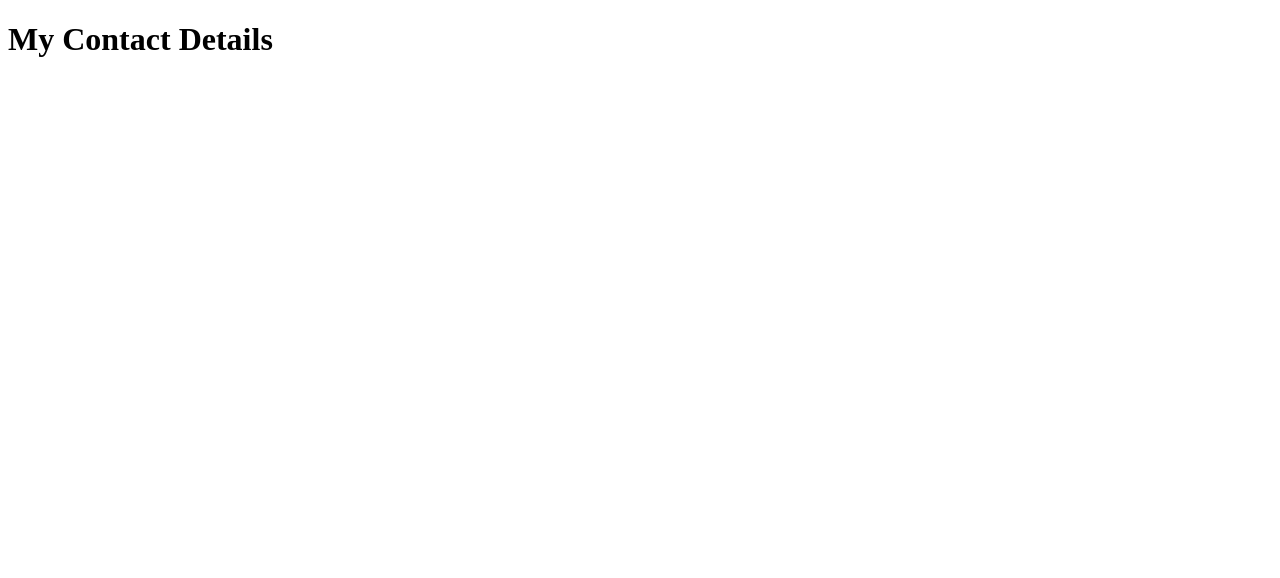
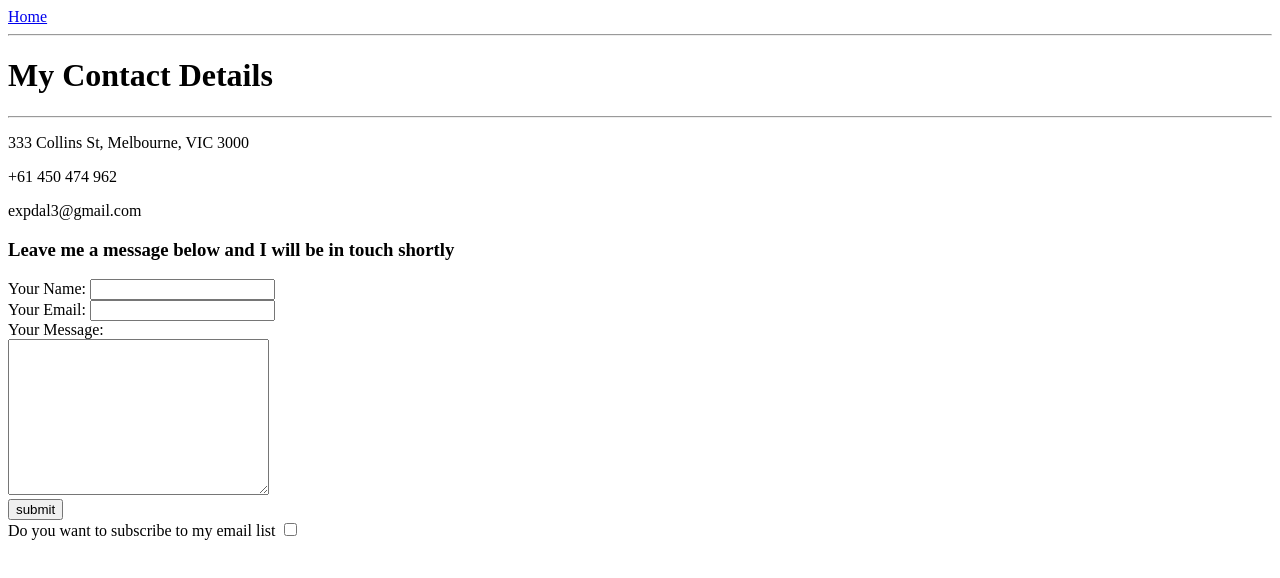
Before and after one commit to expdal3/resume, a plain HTML site: page contact-me.html in a window 1280 px wide. Drawn offline with Linux system fonts and the light colour scheme.

Commit message:
20.02.2020 add form

```diff
--- a/contact-me.html
+++ b/contact-me.html
@@ -6,6 +6,31 @@
     <title>Contact Me</title>
 </head>
 <body>
+    <a href="index.html">Home</a>
+    <hr>
     <h1>My Contact Details</h1>
+    <hr>
+    <p>333 Collins St, Melbourne, VIC 3000</p>
+    <p>+61 450 474 962</p>
+    <p>expdal3@gmail.com</p>
+    <h3>Leave me a message below and I will be in touch shortly</h3>
+    <form action="mailto:expdal3@gmail.com" method="post" enctype="text/plain">
+        <label for="">Your Name:</label>
+        <input type="text" name="guestName" value="">  </br>
+        <label for="">Your Email:</label>
+        <input type="email" name="guestEmail" value="">  </br>
+        <label for="">Your Message:</label> </br>
+        <textarea name="guestMsg" rows="10" cols="30"></textarea> </br>
+        <input type="submit" value="submit">
+            </br>
+        <label for="">Do you want to subscribe to my email list</label>
+        <input type="checkbox" name="" value="">
+    </form>
 </body>
 </html>
+
+<!-- EXAMPLE OF INPUTFORM
+<label for="">Password:</label>
+        <input type="password" name="" value="">
+
+-->
```
Also changed, not shown: hobbies.html (+18 -0 lines), index.html (+1 -6 lines).
